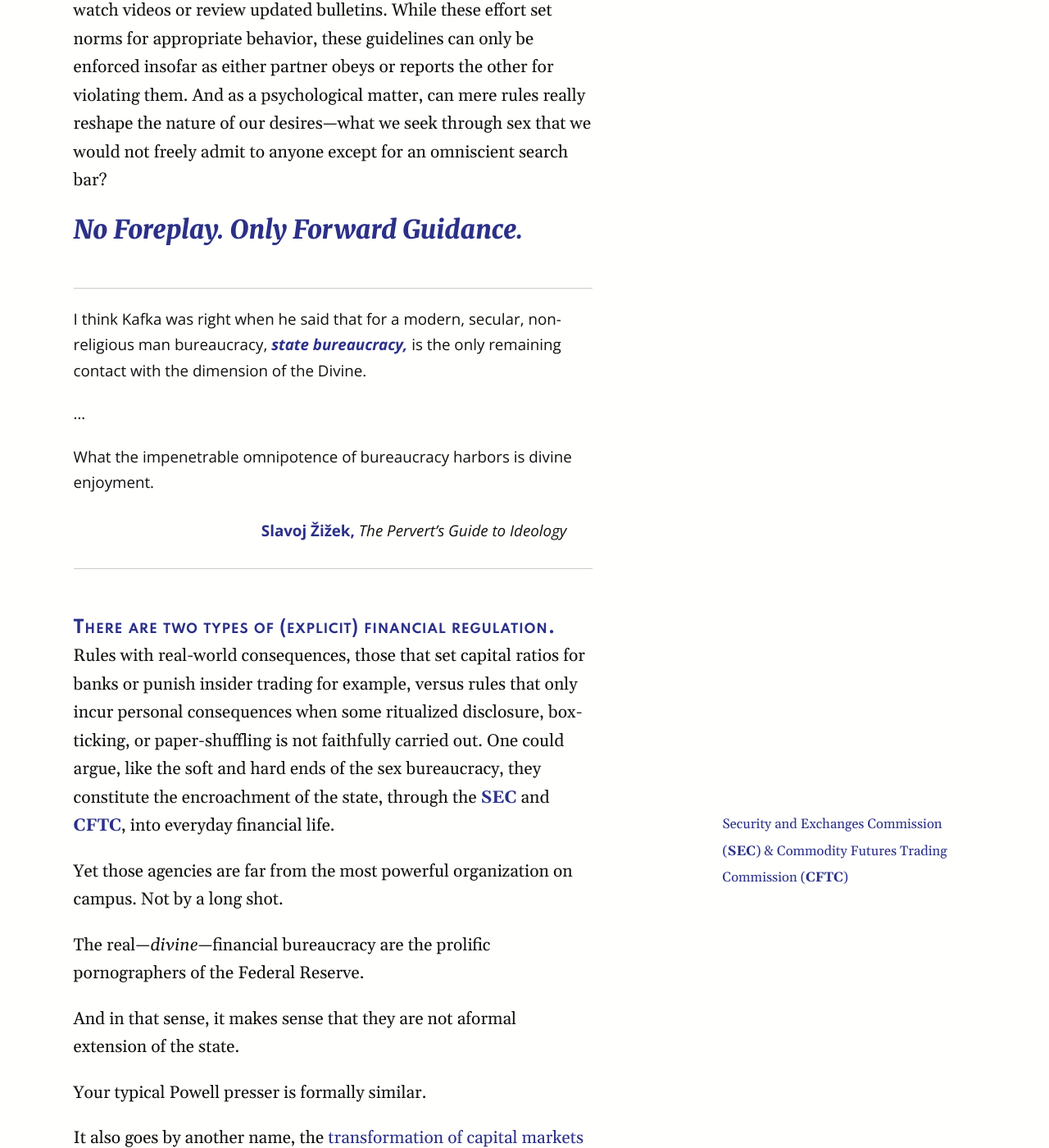
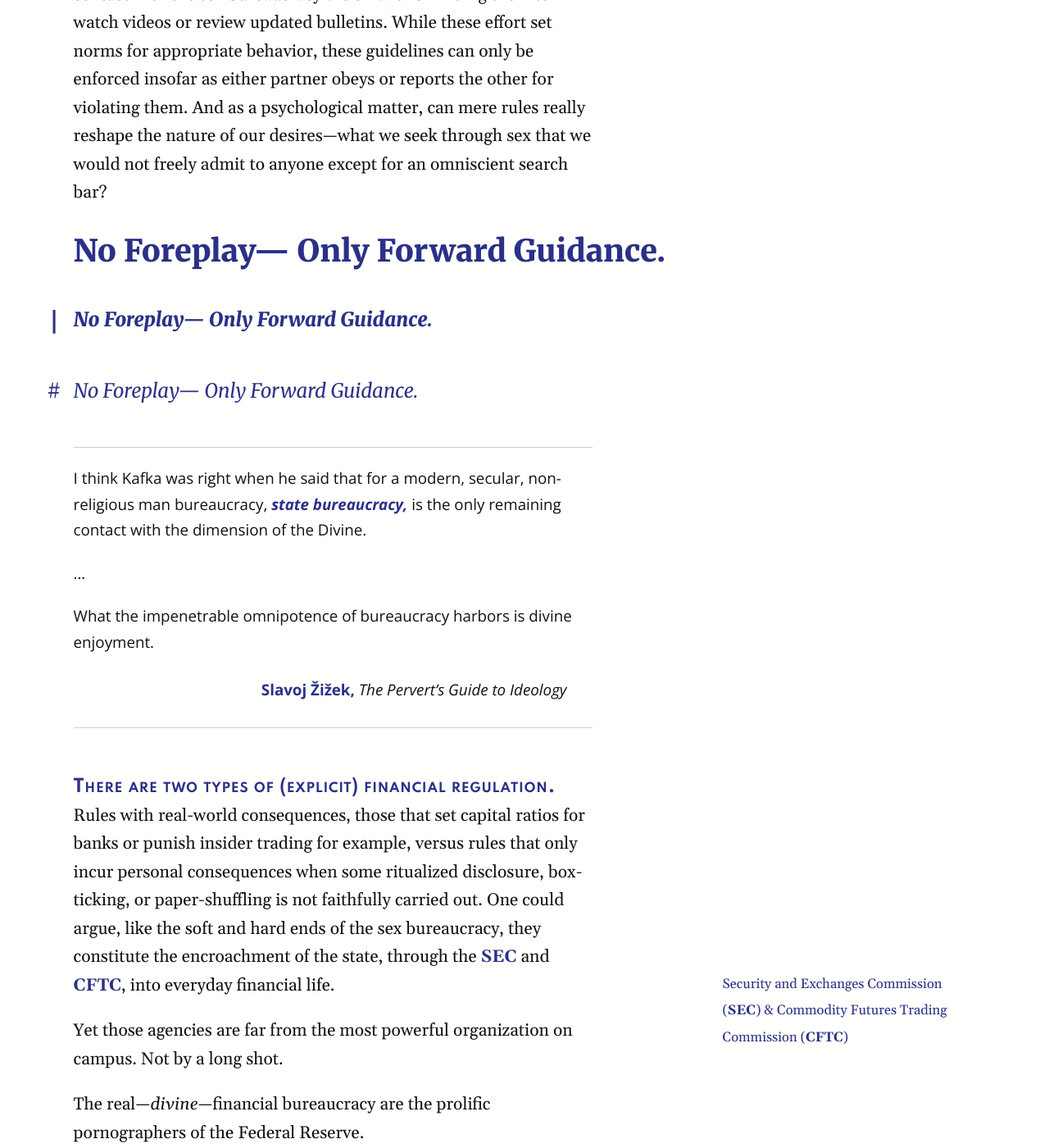
Before and after one commit to AndrewYang2024/AndrewYang2024.github.io, a Jekyll site: the page built from _posts/2020-12-24-Perverts-Guide-Monetary-Policy.md, in a window 1280 px wide and 1400 px high, scrolled down 4704 px. Shown: the whole window at 82% size. Built offline with Jekyll 4.4.1, drawn with Linux system fonts in a browser that asks for light colours; nearby versions of some CDN libraries.

Commit message:
updatese heading format

```diff
--- a/_posts/2020-12-24-Perverts-Guide-Monetary-Policy.md
+++ b/_posts/2020-12-24-Perverts-Guide-Monetary-Policy.md
@@ -37,10 +37,13 @@ If the harm of sexual violence is so terrible, is it then acceptable to nudge be
 
 
 
+# No Foreplay— Only Forward Guidance.
+
+## No Foreplay— Only Forward Guidance.
+
+### No Foreplay— Only Forward Guidance.
 
 
-
-## No Foreplay. Only Forward Guidance.
 
 > I think Kafka was right when he said that for a modern, secular, non-religious man bureaucracy, ***state bureaucracy,*** is the only remaining contact with the dimension of the Divine.
 >
--- a/css/tufte.scss
+++ b/css/tufte.scss
@@ -98,7 +98,7 @@ body { width: 90%;
 	 font-family: $sans-font;
 	 color: $contrast-color;
 	 font-weight: 900;
-     margin-top: 1.568rem;
+     margin-top: 2.568rem;
      margin-bottom: 3.568rem;
      font-size: 2.5rem;
      line-height: 0.784; }
@@ -108,20 +108,35 @@ h2 {
 	 color: $contrast-color;
 	 font-style: italic;
      font-weight: 900;
-     margin-top: 1.866666666666667rem;
+     margin-top: 3.866666666666667rem;
      margin-bottom: 0;
-     font-size: 2.1rem;
+     font-size: 1.6rem;
      line-height: 0.933333333333333; }
+h2:before {
+
+ content:  "|";
+ position: absolute;
+  left: -1.0em;
+  font-size: 2rem;
+}
 
 h3 {
      font-family: $sans-font;
 	 color: $contrast-color;
-	 font-weight: 700;
+	 font-weight: 500;
 	 font-style: italic;
-     font-size: 1.8rem;
-     margin-top: 2.1777777777777778rem;
+     font-size: 1.6rem;
+     margin-top: 4.1777777777777778rem;
      margin-bottom: 0;
      line-height: 1.08888888888889; }
+
+h3:before {
+ content:  "#";
+ font-style: normal;
+ position: absolute;
+  left: -1.35em;
+  font-size: 1.6rem;
+}
 
 // ET says a need for more than 3 levels of headings is the sign of a diseased mind
 
```
